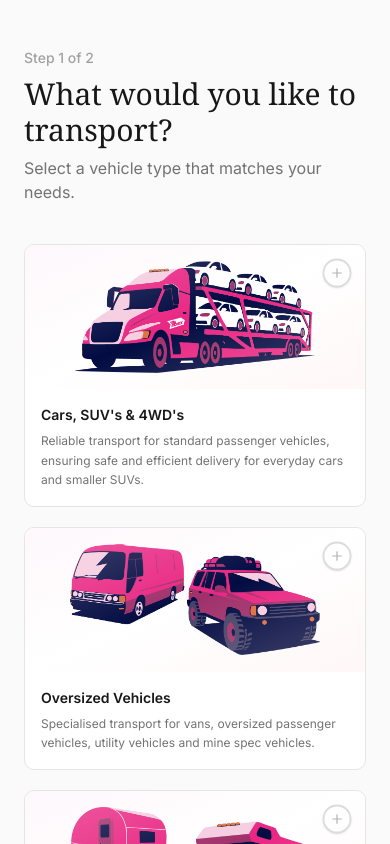
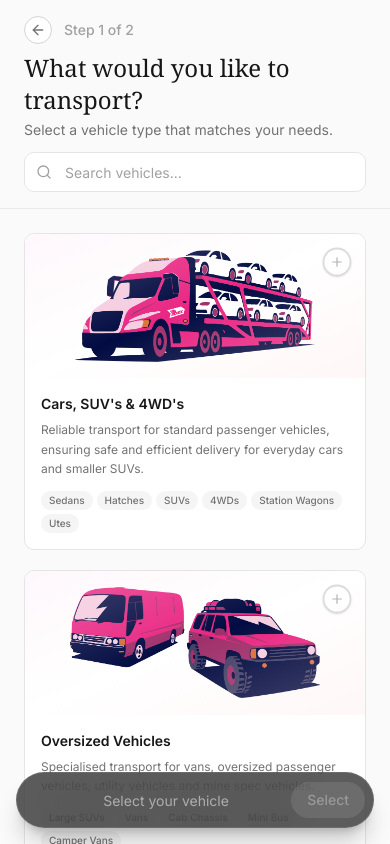
Before and after one commit to pybern/experiments, a Next.js app: page /grid in a window 390 px wide. Shown: the top 844 px of the page. Built offline with nearby package versions, Linux system fonts and the light colour scheme.

Commit message:
added search

```diff
--- a/app/grid/page.tsx
+++ b/app/grid/page.tsx
@@ -2,25 +2,25 @@
 
 import * as React from "react"
 import { motion, AnimatePresence } from "motion/react"
-import { PlusIcon, CheckIcon } from "lucide-react"
+import { PlusIcon, CheckIcon, ArrowLeftIcon, SearchIcon, XIcon } from "lucide-react"
+import Link from "next/link"
+import { useSearchParams, useRouter } from "next/navigation"
 import { vehicleTypes, type VehicleType } from "@/data/vehicle-types"
 
-function GridCard({
-  item,
-  index,
-  isSelected,
-  onToggle,
-}: {
+const GridCard = React.forwardRef<HTMLDivElement, {
   item: VehicleType
   index: number
   isSelected: boolean
   onToggle: () => void
-}) {
+}>(function GridCard({ item, index, isSelected, onToggle }, ref) {
   return (
     <motion.div
-      initial={{ opacity: 0, y: 20 }}
-      animate={{ opacity: 1, y: 0 }}
-      transition={{ delay: index * 0.05, duration: 0.3, ease: "easeOut" }}
+      ref={ref}
+      layout
+      initial={{ opacity: 0, scale: 0.95 }}
+      animate={{ opacity: 1, scale: 1 }}
+      exit={{ opacity: 0, scale: 0.95 }}
+      transition={{ duration: 0.2 }}
       onClick={onToggle}
       className={`group relative flex cursor-pointer flex-col overflow-hidden rounded-lg border bg-white transition-all duration-200 ${
         isSelected
@@ -90,6 +90,18 @@ function GridCard({
         <p className="mt-1.5 text-xs leading-relaxed text-neutral-500">
           {item.description}
         </p>
+
+        {/* Vehicle Examples */}
+        <div className="mt-3 flex flex-wrap gap-1">
+          {item.details.split(' • ').map((example) => (
+            <span
+              key={example}
+              className="rounded-full bg-neutral-100 px-2 py-0.5 text-[10px] font-medium text-neutral-500"
+            >
+              {example}
+            </span>
+          ))}
+        </div>
       </div>
 
       {/* Selection indicator bar */}
@@ -103,53 +115,169 @@ function GridCard({
       />
     </motion.div>
   )
+})
+
+export default function GridPage() {
+  const searchParams = useSearchParams()
+  const router = useRouter()
+  const [selectedItem, setSelectedItem] = React.useState<string | null>(null)
+  const [searchQuery, setSearchQuery] = React.useState("")
+  const footerRef = React.useRef<HTMLDivElement>(null)
+  const cardRefs = React.useRef<(HTMLDivElement | null)[]>([])
+
+  // Filter vehicles based on search query (always include "Other Items" as fallback)
+  const filteredVehicles = React.useMemo(() => {
+    if (!searchQuery.trim()) return vehicleTypes
+    const query = searchQuery.toLowerCase()
+    const filtered = vehicleTypes.filter(
+      (v) =>
+        v.title.toLowerCase().includes(query) ||
+        v.details.toLowerCase().includes(query)
+    )
+
+    // Always include "Other Items" if not already in results
+    const otherItems = vehicleTypes.find(v => v.title === "Other Items")
+    if (otherItems && !filtered.includes(otherItems)) {
+      return [...filtered, otherItems]
     }
 
-export default function GridPage() {
-  const [selectedItem, setSelectedItem] = React.useState<string | null>(null)
+    return filtered
+  }, [searchQuery])
+
+  // Initialize from URL parameter and scroll to selected card
+  React.useEffect(() => {
+    const vehicleParam = searchParams.get('vehicle')
+    if (vehicleParam) {
+      // Check if the vehicle exists in our list
+      const vehicleIndex = vehicleTypes.findIndex(v => v.title === vehicleParam)
+      if (vehicleIndex !== -1) {
+        setSelectedItem(vehicleParam)
+
+        // Scroll to the selected card after animations complete
+        setTimeout(() => {
+          const cardEl = cardRefs.current[vehicleIndex]
+          if (cardEl) {
+            cardEl.scrollIntoView({ behavior: 'smooth', block: 'center' })
+          }
+        }, 400)
+      }
+    }
+  }, [searchParams])
 
   const selectItem = (title: string) => {
-    setSelectedItem(selectedItem === title ? null : title)
+    const newSelection = selectedItem === title ? null : title
+    setSelectedItem(newSelection)
+
+    // Update URL parameter
+    if (newSelection) {
+      router.replace(`/grid?vehicle=${encodeURIComponent(newSelection)}`, { scroll: false })
+    } else {
+      router.replace('/grid', { scroll: false })
+    }
+
+    // Scroll to the continue button when selecting an item (desktop only)
+    if (newSelection && footerRef.current && window.innerWidth >= 768) {
+      setTimeout(() => {
+        footerRef.current?.scrollIntoView({ behavior: 'smooth', block: 'center' })
+      }, 150)
+    }
   }
 
   return (
     <div className="min-h-screen bg-neutral-50">
-      <div className="mx-auto max-w-6xl px-6 py-12">
-        {/* Header */}
+      {/* Sticky Header */}
       <motion.div
         initial={{ opacity: 0, y: -10 }}
         animate={{ opacity: 1, y: 0 }}
         transition={{ duration: 0.4 }}
-          className="mb-10"
+        className="sticky top-0 z-10 border-b border-neutral-200/80 bg-neutral-50/95 backdrop-blur-sm"
       >
+        <div className="mx-auto max-w-6xl px-6 py-4">
+          <div className="flex items-center gap-3">
+            <Link
+              href="/"
+              className="flex h-7 w-7 items-center justify-center rounded-full border border-neutral-300 bg-white text-neutral-500 transition-colors hover:border-neutral-400 hover:text-neutral-800"
+            >
+              <ArrowLeftIcon className="h-4 w-4" />
+            </Link>
             <p className="text-sm font-medium text-neutral-400">Step 1 of 2</p>
-          <h1 className="mt-2 font-serif text-3xl text-neutral-900 md:text-4xl">
+          </div>
+          <h1 className="mt-2 font-serif text-2xl text-neutral-900 md:text-3xl">
             What would you like to transport?
           </h1>
-          <p className="mt-2 text-neutral-500">
-            Select a vehicle type that matches your needs.
+          <p className="mt-1 text-sm text-neutral-500">
+            {searchQuery ? (
+              <>
+                Showing {filteredVehicles.length} of {vehicleTypes.length} categories
+              </>
+            ) : (
+              "Select a vehicle type that matches your needs."
+            )}
           </p>
+
+          {/* Search Input */}
+          <div className="relative mt-3">
+            <SearchIcon className="absolute left-3 top-1/2 h-4 w-4 -translate-y-1/2 text-neutral-400" />
+            <input
+              type="text"
+              placeholder="Search vehicles..."
+              value={searchQuery}
+              onChange={(e) => setSearchQuery(e.target.value)}
+              className="h-10 w-full rounded-lg border border-neutral-200 bg-white pl-10 pr-10 text-sm text-neutral-900 placeholder:text-neutral-400 focus:border-neutral-400 focus:outline-none focus:ring-1 focus:ring-neutral-400"
+            />
+            {searchQuery && (
+              <button
+                onClick={() => setSearchQuery("")}
+                className="absolute right-2 top-1/2 -translate-y-1/2 rounded-full p-1.5 text-neutral-400 hover:bg-neutral-100 hover:text-neutral-600"
+              >
+                <XIcon className="h-4 w-4" />
+              </button>
+            )}
+          </div>
+        </div>
       </motion.div>
 
+      <div className="mx-auto max-w-6xl px-6 py-6">
         {/* Grid */}
-        <div className="grid grid-cols-1 gap-5 sm:grid-cols-2 md:grid-cols-3 lg:grid-cols-4">
-          {vehicleTypes.map((item, index) => (
+        <div className="grid grid-cols-1 gap-5 pb-28 sm:grid-cols-2 md:grid-cols-3 md:pb-0 lg:grid-cols-4">
+          <AnimatePresence mode="popLayout">
+            {filteredVehicles.map((item, index) => (
               <GridCard
                 key={item.title}
+                ref={(el) => { cardRefs.current[vehicleTypes.indexOf(item)] = el }}
                 item={item}
                 index={index}
                 isSelected={selectedItem === item.title}
                 onToggle={() => selectItem(item.title)}
               />
             ))}
+          </AnimatePresence>
         </div>
 
-        {/* Footer */}
+        {/* No results message */}
+        {filteredVehicles.length === 0 && (
           <motion.div
             initial={{ opacity: 0 }}
             animate={{ opacity: 1 }}
+            className="py-12 text-center"
+          >
+            <p className="text-neutral-500">No vehicles match your search.</p>
+            <button
+              onClick={() => setSearchQuery("")}
+              className="mt-2 text-sm font-medium text-neutral-800 underline underline-offset-2 hover:text-neutral-600"
+            >
+              Clear search
+            </button>
+          </motion.div>
+        )}
+
+        {/* Footer - Desktop only (inline) */}
+        <motion.div
+          ref={footerRef}
+          initial={{ opacity: 0 }}
+          animate={{ opacity: 1 }}
           transition={{ delay: 0.6, duration: 0.4 }}
-          className="mt-10 flex items-center justify-between border-t border-neutral-200 pt-6"
+          className="mt-10 hidden items-center justify-between border-t border-neutral-200 pt-6 md:flex"
         >
           <p className="text-sm text-neutral-500">
             {selectedItem ? (
@@ -173,6 +301,72 @@ export default function GridPage() {
           </button>
         </motion.div>
       </div>
+
+      {/* Sticky Footer - Mobile only (glassmorphism style) */}
+      <motion.div
+        initial={{ opacity: 0, y: 20 }}
+        animate={{ opacity: 1, y: 0 }}
+        transition={{ delay: 0.4, duration: 0.3 }}
+        className="fixed inset-x-4 bottom-4 z-50 flex h-14 items-center rounded-full border border-white/10 bg-neutral-900/70 px-2 shadow-xl shadow-black/20 backdrop-blur-xl md:hidden"
+      >
+        <AnimatePresence mode="wait">
+          {selectedItem ? (
+            <motion.div
+              key="selected"
+              initial={{ opacity: 0 }}
+              animate={{ opacity: 1 }}
+              exit={{ opacity: 0 }}
+              transition={{ duration: 0.2 }}
+              className="flex flex-1 items-center"
+            >
+              {/* Left: "Move my" label */}
+              <motion.span
+                initial={{ opacity: 0, x: -10 }}
+                animate={{ opacity: 1, x: 0 }}
+                transition={{ duration: 0.2, delay: 0.1 }}
+                className="shrink-0 pl-3 text-xs font-medium uppercase tracking-wide text-white/50"
+              >
+                Move my
+              </motion.span>
+
+              {/* Center: Selected vehicle */}
+              <motion.div
+                initial={{ opacity: 0, y: 8 }}
+                animate={{ opacity: 1, y: 0 }}
+                transition={{ duration: 0.2, delay: 0.15 }}
+                className="min-w-0 flex-1 px-2 text-center"
+              >
+                <span className="block truncate text-sm font-medium text-white">
+                  {selectedItem}
+                </span>
+              </motion.div>
+            </motion.div>
+          ) : (
+            <motion.div
+              key="empty"
+              initial={{ opacity: 0 }}
+              animate={{ opacity: 1 }}
+              exit={{ opacity: 0 }}
+              transition={{ duration: 0.2 }}
+              className="flex-1 pl-4 text-center"
+            >
+              <span className="text-sm text-white/50">Select your vehicle</span>
+            </motion.div>
+          )}
+        </AnimatePresence>
+
+        {/* Right: Button */}
+        <button
+          disabled={!selectedItem}
+          className={`shrink-0 rounded-full px-4 py-2 text-sm font-medium transition-all ${
+            selectedItem
+              ? "bg-white text-neutral-900 hover:bg-neutral-100"
+              : "cursor-not-allowed bg-white/10 text-white/30"
+          }`}
+        >
+          {selectedItem ? "Let's go!" : "Select"}
+        </button>
+      </motion.div>
     </div>
   )
 }
--- a/components/landing/services-carousel.tsx
+++ b/components/landing/services-carousel.tsx
@@ -139,6 +139,7 @@ export function ServicesCarousel() {
         ref={containerRef}
         className="flex snap-x snap-mandatory gap-4 overflow-x-auto py-4 scrollbar-hide md:snap-none"
         style={{ scrollbarWidth: 'none', msOverflowStyle: 'none' }}
+        onTouchStart={() => setIsAutoCycling(false)}
       >
         {/* Left spacer - centers card on mobile, aligns with content on desktop (accounting for gap-4) */}
         <div className="shrink-0 w-[calc(50vw-170px-8px)] md:w-[max(0.5rem,calc((100vw-80rem)/2+0.5rem))]" />
@@ -197,6 +198,15 @@ export function ServicesCarousel() {
                   <div className="border-t border-rose-100 pt-4">
                     <p className="text-xs text-neutral-400">{item.details}</p>
                   </div>
+
+                  {/* Move it button */}
+                  <Link
+                    href={`/grid?vehicle=${encodeURIComponent(item.title)}`}
+                    onClick={(e) => e.stopPropagation()}
+                    className="mt-4 block w-full rounded-full bg-[#d63c83] py-2.5 text-center text-sm font-medium text-white transition-colors hover:bg-[#c23575]"
+                  >
+                    Move it
+                  </Link>
                 </div>
               </div>
               </div>
```
Also changed, not shown: components/landing/australia-map-client.tsx (line endings or trailing spaces), components/landing/liquid-metal-button.tsx (line endings or trailing spaces). Lines whose indentation alone changed are shown as unchanged.
